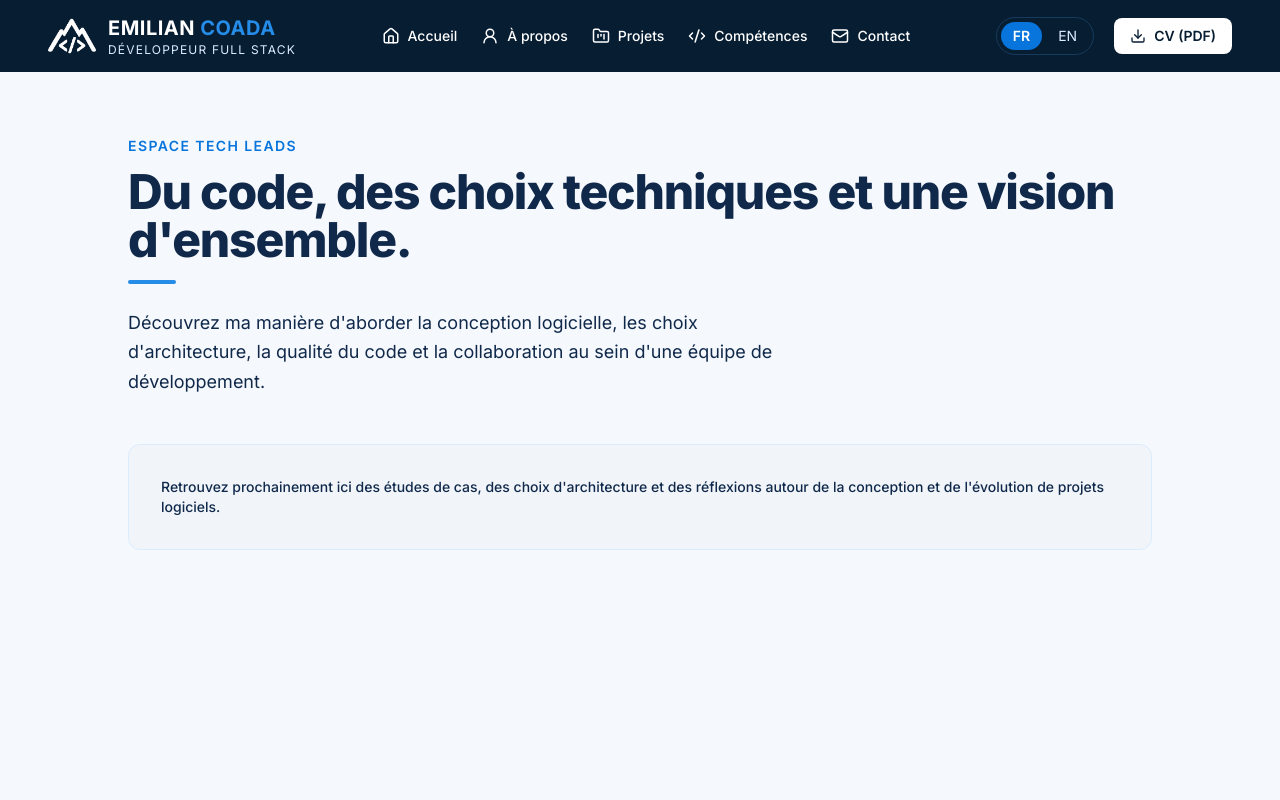
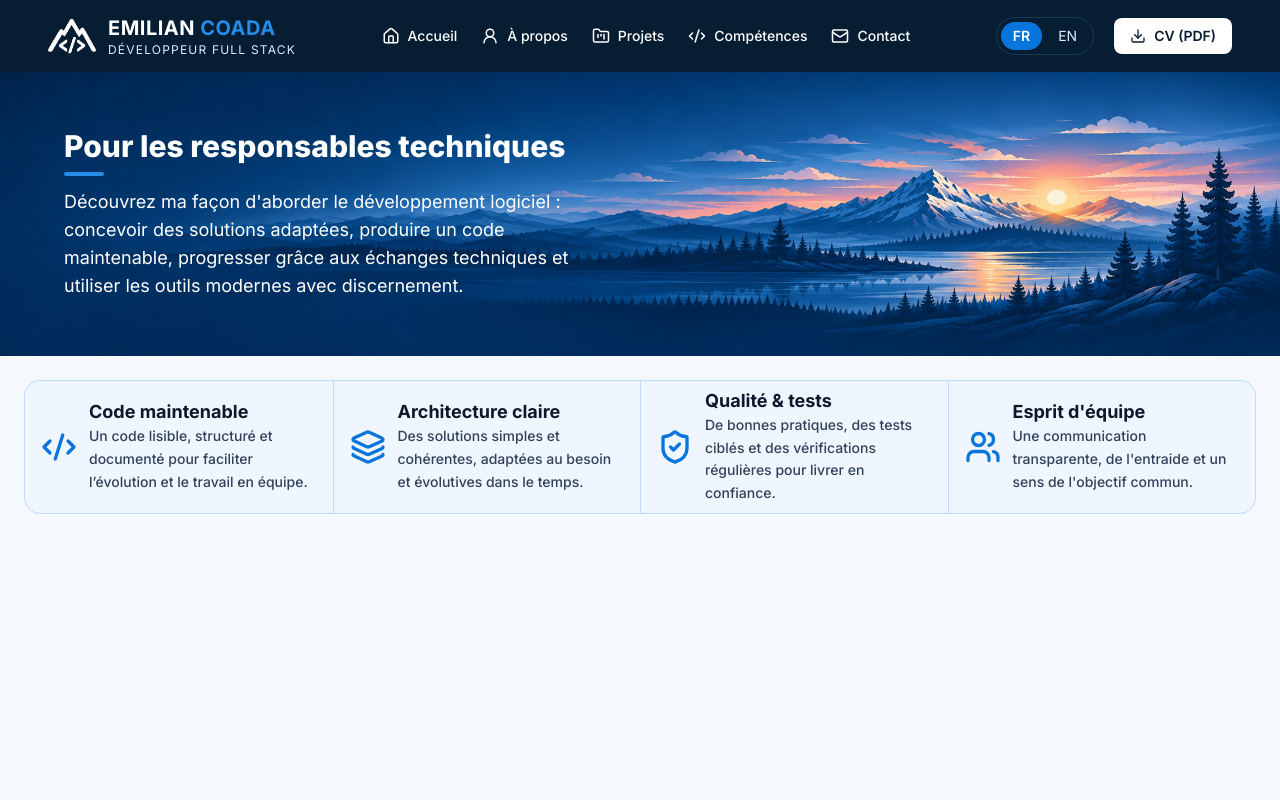
Before and after one commit to Coada-Emilian/developer-portfolio, a React (Vite) app in the folder frontend/: page /leads in a window 1280 px wide. Shown: the top 800 px of the page. Built offline with nearby package versions, Linux system fonts and the light colour scheme.

Commit message:
refactor: extract reusable highlights section component

```diff
--- /dev/null
+++ b/frontend/src/@types/interfaces/shared/IHighlight.d.ts
@@ -0,0 +1,5 @@
+export interface IHighlight {
+  title: string
+  description: string
+  icon: (props: React.SVGProps<SVGSVGElement>) => JSX.Element
+}
--- a/frontend/src/@types/props/shared/shared.props.ts
+++ b/frontend/src/@types/props/shared/shared.props.ts
@@ -1,3 +1,5 @@
+import type { IHighlight } from '../../interfaces/shared/IHighlight'
+
 export interface PageHeroProps {
   title: string
   desktopSubtitle?: string
@@ -23,3 +25,7 @@ export interface MainProjectSectionCarouselModalProps {
   showPrevious: () => void
   showNext: () => void
 }
+
+export interface HighlightsSectionProps {
+  highlights: IHighlight[]
+}
--- a/frontend/src/pages/recruiter/sections/HighlightsSection.tsx
+++ b/frontend/src/components/shared/HighlightsSection.tsx
@@ -1,7 +1,7 @@
-import { highlights } from '../../../data/pages/recruiter'
+// Highlights the four main strengths and professional characteristics relevant to recruiters.
+import type { HighlightsSectionProps } from '../../@types/props/shared/shared.props'
 
-// Highlights the four main strengths and professional characteristics relevant to recruiters.
-export default function HighlightsSection() {
+export default function HighlightsSection({ highlights }: HighlightsSectionProps) {
   return (
     <section
       aria-label="Points clés de mon profil"
--- /dev/null
+++ b/frontend/src/data/pages/lead.ts
@@ -0,0 +1,28 @@
+import { Code2, Layers3, ShieldCheck, Users } from 'lucide-react'
+import type { IHighlight } from '../../@types/interfaces/shared/IHighlight'
+
+export const highlights: IHighlight[] = [
+  {
+    title: 'Code maintenable',
+    description:
+      'Un code lisible, structuré et documenté pour faciliter l’évolution et le travail en équipe.',
+    icon: Code2,
+  },
+  {
+    title: 'Architecture claire',
+    description:
+      'Des solutions simples et cohérentes, adaptées au besoin et évolutives dans le temps.',
+    icon: Layers3,
+  },
+  {
+    title: 'Qualité & tests',
+    description:
+      'De bonnes pratiques, des tests ciblés et des vérifications régulières pour livrer en confiance.',
+    icon: ShieldCheck,
+  },
+  {
+    title: "Esprit d'équipe",
+    description: "Une communication transparente, de l'entraide et un sens de l'objectif commun.",
+    icon: Users,
+  },
+]
--- a/frontend/src/pages/lead/LeadPage.tsx
+++ b/frontend/src/pages/lead/LeadPage.tsx
@@ -1,31 +1,16 @@
+import HighlightsSection from '../../components/shared/HighlightsSection'
+import { highlights } from '../../data/pages/lead'
+import HeroSection from './sections/HeroSection'
+
 export default function LeadPage() {
   return (
-    <main className="min-h-screen bg-surface px-6 py-16 text-text-primary">
+    <main className="min-h-screen bg-surface text-text-primary">
       {/* Page introduction focused on technical leadership and collaboration. */}
-      <section className="mx-auto max-w-5xl">
-        <p className="text-sm font-semibold uppercase tracking-widest text-blue-600">
-          Espace Tech Leads
-        </p>
+      <HeroSection />
 
-        <h1 className="mt-3 text-4xl font-extrabold tracking-tight md:text-5xl">
-          Du code, des choix techniques et une vision d'ensemble.
-        </h1>
-
-        <div className="mt-4 h-1 w-12 rounded-full bg-blue-500" />
-
-        <p className="mt-6 max-w-2xl text-lg leading-relaxed text-text-primary">
-          Découvrez ma manière d'aborder la conception logicielle, les choix d'architecture, la
-          qualité du code et la collaboration au sein d'une équipe de développement.
-        </p>
-
-        {/* Future content: architecture, engineering practices and project decisions. */}
-        <div className="mt-12 rounded-xl border border-blue-100 bg-slate-100 p-8">
-          <p className="text-sm font-medium text-text-primary">
-            Retrouvez prochainement ici des études de cas, des choix d'architecture et des
-            réflexions autour de la conception et de l'évolution de projets logiciels.
-          </p>
-        </div>
-      </section>
+      <div className="flex flex-col gap-5 px-4 py-5 sm:gap-6 sm:px-6 lg:p-6">
+        <HighlightsSection highlights={highlights} />
+      </div>
     </main>
   )
 }
--- /dev/null
+++ b/frontend/src/pages/lead/sections/HeroSection.tsx
@@ -0,0 +1,13 @@
+import PageHero from '../../../components/shared/PageHero'
+
+// Introduces the technical approach, engineering mindset and collaboration values presented on this page.
+export default function HeroSection() {
+  return (
+    <PageHero
+      title="Pour les responsables techniques"
+      mobileSubtitle="Ma façon d'aborder le développement, la qualité et le travail en équipe."
+      tabletSubtitle="Mon approche du développement, mes choix techniques et ma manière de contribuer à des projets au sein d'une équipe."
+      desktopSubtitle="Découvrez ma façon d'aborder le développement logiciel : concevoir des solutions adaptées, produire un code maintenable, progresser grâce aux échanges techniques et utiliser les outils modernes avec discernement."
+    />
+  )
+}
--- a/frontend/src/pages/recruiter/RecruiterPage.tsx
+++ b/frontend/src/pages/recruiter/RecruiterPage.tsx
@@ -1,3 +1,4 @@
+import { highlights } from '../../data/pages/recruiter'
 import {
   ContactSection,
   FeaturedProjectSection,
@@ -16,7 +17,7 @@ export default function RecruiterPage() {
 
       {/* Groups the recruiter page content into distinct sections with consistent spacing. */}
       <div className="flex flex-col gap-5 px-4 py-5 sm:gap-6 sm:px-6 lg:p-6">
-        <HighlightsSection />
+        <HighlightsSection highlights={highlights} />
 
         {/* Presents professional experience alongside the main technical skills. */}
         <div className="grid grid-cols-1 gap-6 lg:grid-cols-2">
--- a/frontend/src/pages/recruiter/sections/index.ts
+++ b/frontend/src/pages/recruiter/sections/index.ts
@@ -1,7 +1,7 @@
+export { default as HighlightsSection } from '../../../components/shared/HighlightsSection'
 export { default as ContactSection } from './ContactSection'
 export { default as FeaturedProjectSection } from './featured-project/FeaturedProjectSection'
 export { default as HeroSection } from './HeroSection'
-export { default as HighlightsSection } from './HighlightsSection'
 export { default as JourneySection } from './journey/JourneySection'
 export { default as TechnicalSkillsSection } from './TechnicalSkillsSection'
 export { default as TrainingSection } from './TrainingSection'
```
